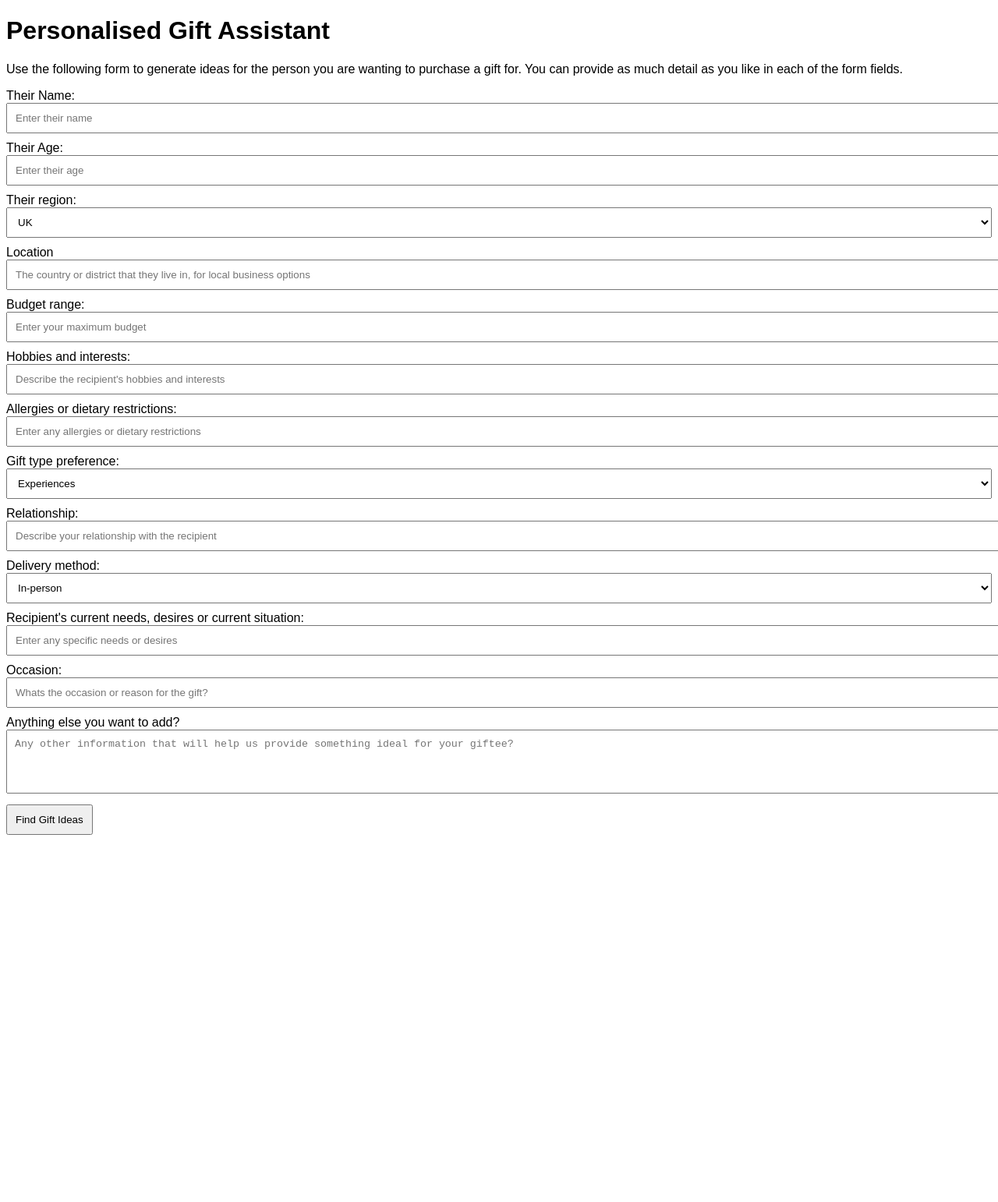
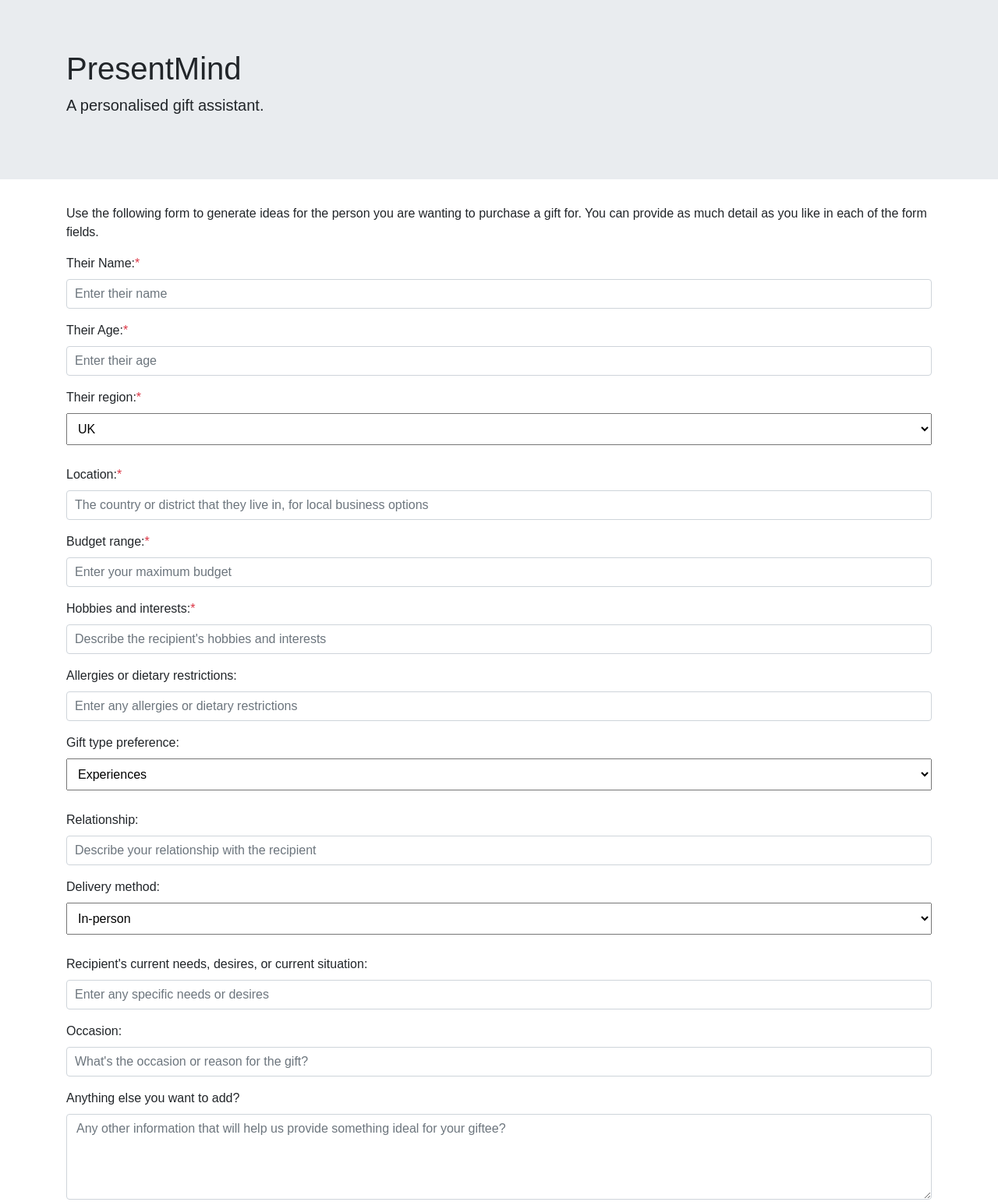
Before and after one commit to baverstockc/PresentMind, a website: page public/index.html in a window 1280 px wide. Shown: the top 1542 px of the page at 78% size. Before the commit the page ends 1079 px from the top, so only its background shows below. Drawn offline with nearby package versions, Linux system fonts and the light colour scheme.

Commit message:
Add styles, jumbotron and mandatory fields

```diff
--- a/app.js
+++ b/app.js
@@ -22,7 +22,7 @@ app.post('/ask', async (req, res) => {
     const response = await axios.post(
       'https://api.openai.com/v1/chat/completions',
       {
-        messages: [{ role: 'user', content: 'Provide a gift or set of gifts that is personalised using the following details. The person providing the information is the person purchasing the gift. Use currency and gifts appropriate to the location used. The name provided is the name of the receipient, so use that in your response. If you noticed the input seems different to what you would expect, ask them to re-enter. Dont suggest personalised mugs. Here is the criteria:' + userQuestion }],
+        messages: [{ role: 'user', content: 'Provide a gift or set of gifts that is personalised using the following details. The person providing the information is the person purchasing the gift. Use currency and gifts appropriate to the location used. The name provided is the name of the receipient, so use that in your response. If you noticed the input seems different to what you would expect, ask them to re-enter. Dont suggest personalised mugs. Use spelling and grammar appropriate to UK/British english. Here is the criteria:' + userQuestion }],
         model: 'gpt-3.5-turbo',
         max_tokens: 500,
       },
--- a/public/index.html
+++ b/public/index.html
@@ -6,6 +6,7 @@
   <meta charset="UTF-8">
   <meta name="viewport" content="width=device-width, initial-scale=1.0">
   <title>Gift Assistant</title>
+  <link rel="stylesheet" href="https://cdn.jsdelivr.net/npm/bootstrap@4.4.1/dist/css/bootstrap.min.css" integrity="sha384-Vkoo8x4CGsO3+Hhxv8T/Q5PaXtkKtu6ug5TOeNV6gBiFeWPGFN9MuhOf23Q9Ifjh" crossorigin="anonymous">
   <style>
     body { font-family: Arial, sans-serif; }
     input[type="text"], input[type="number"], textarea, select { width: 100%; padding: 10px; margin-bottom: 10px; }
@@ -27,65 +28,122 @@
   </style>
 </head>
 <body>
-  <h1>Personalised Gift Assistant</h1>
+  <div class="jumbotron jumbotron-fluid">
+    <div class="container">
+      <h1 class="display-5">PresentMind</h1>
+      <p class="lead">A personalised gift assistant.</p>
+    </div>
+  </div>
+  <div class="container">
+    <h1 class="mt-4 mb-3"></h1>
     <p>Use the following form to generate ideas for the person you are wanting to purchase a gift for. You can provide as much detail as you like in each of the form fields.</p>
     <form id="gift-form">
-    <label for="user-name">Their Name:</label>
-    <input type="text" id="name" placeholder="Enter their name">
+      <div class="mb-3">
+        <label for="user-name" class="form-label">Their Name:<span class="text-danger">*</span></label>
+        <input required type="text" id="name" class="form-control" placeholder="Enter their name">
+      </div>
 
-    <label for="user-age">Their Age:</label>
-    <input type="number" id="age" placeholder="Enter their age">
+      <div class="mb-3">
+        <label for="user-age" class="form-label">Their Age:<span class="text-danger">*</span></label>
+        <input required type="number" id="age" class="form-control" placeholder="Enter their age">
+      </div>
 
-    <label for="region">Their region:</label>
-    <select id="region">
+      <div class="mb-3">
+      <label for="region" class="form-label">Their region:<span class="text-danger">*</span></label>
+      <select required id="region" class="form-select">
         <option value="uk">UK</option>
         <option value="eu">EU</option>
         <option value="usa">USA</option>
       </select>
+    </div>
 
-    <label for="location">Location</label>
-    <input type="text" id="location" placeholder="The country or district that they live in, for local business options">
+    <div class="mb-3">
+      <label for="location" class="form-label">Location:<span class="text-danger">*</span></label>
+      <input required type="text" id="location" class="form-control" placeholder="The country or district that they live in, for local business options">
+    </div>
 
-    <label for="budget">Budget range:</label>
-    <input type="number" id="budget" placeholder="Enter your maximum budget" step="any" min="0">
+    <div class="mb-3">
+      <label for="budget" class="form-label">Budget range:<span class="text-danger">*</span></label>
+      <input required type="number" id="budget" class="form-control" placeholder="Enter your maximum budget" step="any" min="0">
+    </div>
 
-    <label for="hobbies-interests">Hobbies and interests:</label>
-    <input type="text" id="hobbies-interests" placeholder="Describe the recipient's hobbies and interests">
+    <div class="mb-3">
+      <label for="hobbies-interests" class="form-label">Hobbies and interests:<span class="text-danger">*</span></label>
+      <input required type="text" id="hobbies-interests" class="form-control" placeholder="Describe the recipient's hobbies and interests">
+    </div>
 
-    <label for="allergies">Allergies or dietary restrictions:</label>
-    <input type="text" id="allergies" placeholder="Enter any allergies or dietary restrictions">
+    <div class="mb-3">
+      <label for="allergies" class="form-label">Allergies or dietary restrictions:</label>
+      <input type="text" id="allergies" class="form-control" placeholder="Enter any allergies or dietary restrictions">
+    </div>
 
-    <label for="gift-type">Gift type preference:</label>
-    <select id="gift-type">
+    <div class="mb-3">
+      <label for="gift-type" class="form-label">Gift type preference:</label>
+      <select id="gift-type" class="form-select">
         <option value="experiences">Experiences</option>
         <option value="physical">Physical Items</option>
         <option value="sentimental">Sentimental Gifts</option>
         <option value="no preference">No preference</option>
       </select>
+    </div>
 
-    <label for="relationship">Relationship:</label>
-    <input type="text" id="relationship" placeholder="Describe your relationship with the recipient">
+    <div class="mb-3">
+      <label for="relationship" class="form-label">Relationship:</label>
+      <input type="text" id="relationship" class="form-control" placeholder="Describe your relationship with the recipient">
+    </div>
 
-    <label for="delivery-method">Delivery method:</label>
-    <select id="delivery-method">
+    <div class="mb-3">
+      <label for="delivery-method" class="form-label">Delivery method:</label>
+      <select id="delivery-method" class="form-select">
         <option value="in-person">In-person</option>
         <option value="mail">By mail</option>
         <option value="surprise">As a surprise</option>
         <option value="any">Any delivery method</option>
       </select>
+    </div>
 
-    <label for="current-needs">Recipient's current needs, desires or current situation:</label>
-    <input type="text" id="current-needs" placeholder="Enter any specific needs or desires">
+    <div class="mb-3">
+      <label for="current-needs" class="form-label">Recipient's current needs, desires, or current situation:</label>
+      <input type="text" id="current-needs" class="form-control" placeholder="Enter any specific needs or desires">
+    </div>
 
-    <label for="occasion">Occasion:</label>
-    <input type="text" id="occasion" placeholder="Whats the occasion or reason for the gift?">
+    <div class="mb-3">
+      <label for="occasion" class="form-label">Occasion:</label>
+      <input type="text" id="occasion" class="form-control" placeholder="What's the occasion or reason for the gift?">
+    </div>
 
-    <label for="anything-else">Anything else you want to add?</label>
-    <textarea id="anything-else" rows="4" placeholder="Any other information that will help us provide something ideal for your giftee?"></textarea>
+    <div class="mb-3">
+      <label for="anything-else" class="form-label">Anything else you want to add?</label>
+      <textarea id="anything-else" rows="4" class="form-control" placeholder="Any other information that will help us provide something ideal for your giftee?"></textarea>
+    </div>
 
-    <button type="submit" id="submit"><span class="spinner" id="spinner" style="display:none;"></span>Find Gift Ideas</button>
+    <div class="text-center mb-5">
+      <button type="submit" id="submit" class="btn btn-primary btn-lg">
+        <span class="spinner" id="spinner" style="display:none;"></span>Find Gift Ideas
+      </button>
+    </div>
   </form>
-  <div id="gift-suggestions"></div>
+
+  <!-- Modal -->
+<div class="modal fade" id="giftSuggestionsModal" tabindex="-1" aria-labelledby="giftSuggestionsModalLabel" aria-hidden="true">
+  <div class="modal-dialog">
+    <div class="modal-content">
+      <div class="modal-header">
+        <h5 class="modal-title" id="giftSuggestionsModalLabel">Gift Suggestions</h5>
+        <button type="button" class="close" data-dismiss="modal" aria-label="Close">
+          <span aria-hidden="true">&times;</span>
+        </button>
+      </div>
+      <p class="modal-body" id="gift-suggestions">
+        <!-- Gift suggestions will be inserted here -->
+      </p>
+      <div class="modal-footer">
+        <button type="button" class="btn btn-secondary" data-dismiss="modal">Close</button>
+      </div>
+    </div>
+  </div>
+</div>
+</div>
 
   <script>
     const giftForm = document.getElementById('gift-form');
@@ -140,10 +198,14 @@
         });
 
         const data = await response.json();
-        giftSuggestions.innerHTML = `<p><strong>Gift Suggestions:</strong><br> ${data.answer.replace(/\n/g, '<br>')}</p><p>If your answer isn't quite right, try changing your criteria and re-submitting.</p>`;
+        giftSuggestions.innerHTML = `<p>${data.answer.replace(/\n/g, '<br>')}</p><p>If your answer isn't quite right, try changing your criteria and re-submitting.</p>`;
+        const giftSuggestionsModal = new bootstrap.Modal(document.getElementById('giftSuggestionsModal'));
+        giftSuggestionsModal.show();
         } catch (error) {
         console.error(error);
         giftSuggestions.innerHTML = '<p><strong>Error:</strong> Something went wrong.</p>';
+        const giftSuggestionsModal = new bootstrap.Modal(document.getElementById('giftSuggestionsModal'));
+        giftSuggestionsModal.show();
         }
         finally {
           spinner.style.display = 'none';
@@ -152,5 +214,8 @@
         }
         });
     </script>
+    <script src="https://code.jquery.com/jquery-3.4.1.slim.min.js" integrity="sha384-J6qa4849blE2+poT4WnyKhv5vZF5SrPo0iEjwBvKU7imGFAV0wwj1yYfoRSJoZ+n" crossorigin="anonymous"></script>
+    <script src="https://cdn.jsdelivr.net/npm/popper.js@1.16.0/dist/umd/popper.min.js" integrity="sha384-Q6E9RHvbIyZFJoft+2mJbHaEWldlvI9IOYy5n3zV9zzTtmI3UksdQRVvoxMfooAo" crossorigin="anonymous"></script>
+    <script src="https://cdn.jsdelivr.net/npm/bootstrap@4.4.1/dist/js/bootstrap.min.js" integrity="sha384-wfSDF2E50Y2D1uUdj0O3uMBJnjuUD4Ih7YwaYd1iqfktj0Uod8GCExl3Og8ifwB6" crossorigin="anonymous"></script>
   </body>
   </html>
```
Lines whose indentation alone changed are shown as unchanged.
